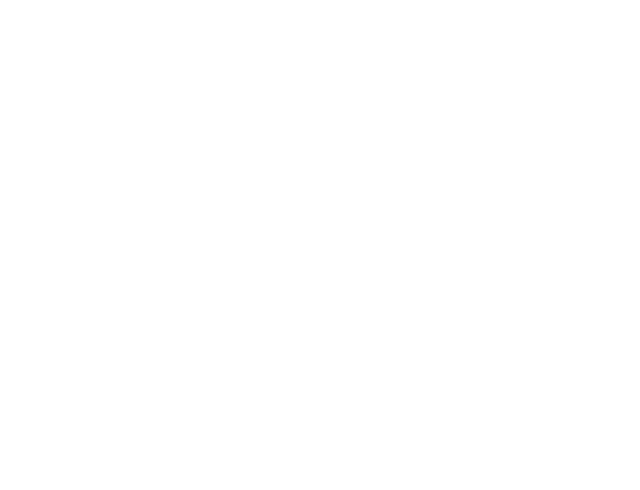
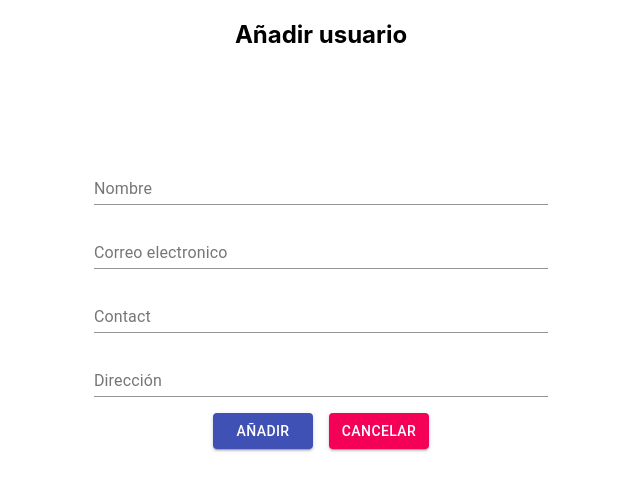
Before and after one commit to rafeldev/coopeuch-front, a React (Create React App) app: page /addUser in a window 1280 px wide. Shown: the top 490 px of the page, without its empty margins (319-959 px from the left). Built offline with nearby package versions, Linux system fonts and the light colour scheme.

Commit message:
añadiendo la accion de agregar usuario

```diff
--- a/db.json
+++ b/db.json
@@ -20,6 +20,13 @@
       "contact": "9484785787",
       "address": "France",
       "id": 3
+    },
+    {
+      "name": "prueba1",
+      "email": "prueba@gmail.com",
+      "contact": "contacto1",
+      "address": "blabla",
+      "id": 4
     }
   ]
 }
--- a/src/App.js
+++ b/src/App.js
@@ -1,12 +1,16 @@
 import './App.css';
 import { Switch, Route } from 'react-router-dom'
 import Home from './page/Home';
+import AddUser from './page/AddUser';
+import EditUser from './page/EditUser';
 
 function App() {
   return (
     <div className="App">
       <Switch>
         <Route exact path="/" component={Home} />
+        <Route exact path="/addUser" component={AddUser} />
+        <Route exact path="/editUser/:id" component={EditUser} />
       </Switch>
     </div>
   );
--- /dev/null
+++ b/src/page/AddUser.js
@@ -0,0 +1,111 @@
+import React, { useState } from 'react';
+import { makeStyles } from '@material-ui/core/styles';
+import TextField from '@material-ui/core/TextField';
+import Button from '@material-ui/core/Button';
+import { useHistory } from 'react-router';
+import { useDispatch } from 'react-redux';
+import { addUserAction } from '../redux/actions';
+
+const useStyles = makeStyles((theme) => ({
+  root: {
+    marginTop: 100,
+    '& > *': {
+      margin: theme.spacing(1),
+      width: '45ch',
+    },
+  },
+}));
+
+const AddUser = () => {
+  const classes = useStyles();
+  const history = useHistory()
+  const dispatch = useDispatch()
+
+  const [addUser, setAddUser] = useState({
+    name: "",
+    email: "",
+    contact: "",
+    address: "",
+  });
+  const [error, setError] = useState("");
+
+  const { name, email, contact, address } = addUser;
+
+  const handleInputChange = (e) => {
+    const {name, value} = e.target
+    setAddUser({...addUser, [name]: value })
+  }
+  const handleSubmit = (e) => {
+    e.preventDefault()
+    if(!name || !address || !contact || !email){
+      setError("Porfavor llena todos los inputs")
+    } else {
+      dispatch(addUserAction(addUser))
+      history.push("/")
+      setError("");
+    }
+  }
+
+  return (
+    <div>
+      <h2>Añadir usuario</h2>
+      {error && <h3 style={{color: "red"}}>{error}</h3>}
+      <form className={classes.root} noValidate autoComplete="off" onSubmit={handleSubmit}>
+        <TextField
+          id="name"
+          name="name"
+          label="Nombre"
+          value={name}
+          type="text"
+          onChange={handleInputChange}
+        />
+        <br />
+        <TextField
+          id="email"
+          name="email"
+          label="Correo electronico"
+          value={email}
+          type="email"
+          onChange={handleInputChange}
+        />
+        <br />
+        <TextField
+          id="contact"
+          name="contact"
+          label="Contact"
+          value={contact}
+          type="text"
+          onChange={handleInputChange}
+        />
+        <br />
+        <TextField
+          id="address"
+          name="address"
+          label="Dirección"
+          value={address}
+          type="text"
+          onChange={handleInputChange}
+        />
+        <br />
+        <Button
+          style={{width: "100px"}}
+          color="primary"
+          variant="contained"
+          type="submit"
+        >
+          Añadir
+        </Button>
+        <Button
+          style={{width: "100px"}}
+          color="secondary"
+          variant="contained"
+          onClick={() => history.push('/')}
+        >
+          Cancelar
+        </Button>
+      </form>
+    </div>
+  );
+};
+
+export default AddUser;
--- /dev/null
+++ b/src/page/EditUser.js
@@ -0,0 +1,111 @@
+import React, { useState } from 'react';
+import { makeStyles } from '@material-ui/core/styles';
+import TextField from '@material-ui/core/TextField';
+import Button from '@material-ui/core/Button';
+import { useHistory } from 'react-router';
+import { useDispatch } from 'react-redux';
+import { addUserAction } from '../redux/actions';
+
+const useStyles = makeStyles((theme) => ({
+  root: {
+    marginTop: 100,
+    '& > *': {
+      margin: theme.spacing(1),
+      width: '45ch',
+    },
+  },
+}));
+
+const EditUser = () => {
+  const classes = useStyles();
+  const history = useHistory()
+  const dispatch = useDispatch()
+
+  const [addUser, setAddUser] = useState({
+    name: "",
+    email: "",
+    contact: "",
+    address: "",
+  });
+  const [error, setError] = useState("");
+
+  const { name, email, contact, address } = addUser;
+
+  const handleInputChange = (e) => {
+    const {name, value} = e.target
+    setAddUser({...addUser, [name]: value })
+  }
+  const handleSubmit = (e) => {
+    e.preventDefault()
+    if(!name || !address || !contact || !email){
+      setError("Porfavor llena todos los inputs")
+    } else {
+      dispatch(addUserAction(addUser))
+      history.push("/")
+      setError("");
+    }
+  }
+
+  return (
+    <div>
+      <h2>Editar usuario</h2>
+      {error && <h3 style={{color: "red"}}>{error}</h3>}
+      <form className={classes.root} noValidate autoComplete="off" onSubmit={handleSubmit}>
+        <TextField
+          id="name"
+          name="name"
+          label="Nombre"
+          value={name}
+          type="text"
+          onChange={handleInputChange}
+        />
+        <br />
+        <TextField
+          id="email"
+          name="email"
+          label="Correo electronico"
+          value={email}
+          type="email"
+          onChange={handleInputChange}
+        />
+        <br />
+        <TextField
+          id="contact"
+          name="contact"
+          label="Contact"
+          value={contact}
+          type="text"
+          onChange={handleInputChange}
+        />
+        <br />
+        <TextField
+          id="address"
+          name="address"
+          label="Dirección"
+          value={address}
+          type="text"
+          onChange={handleInputChange}
+        />
+        <br />
+        <Button
+          style={{width: "100px"}}
+          color="primary"
+          variant="contained"
+          type="submit"
+        >
+          Actualizar
+        </Button>
+        <Button
+          style={{width: "100px"}}
+          color="secondary"
+          variant="contained"
+          onClick={() => history.push('/')}
+        >
+          Cancelar
+        </Button>
+      </form>
+    </div>
+  );
+};
+
+export default EditUser;
--- a/src/page/Home.js
+++ b/src/page/Home.js
@@ -9,6 +9,9 @@
 import Paper from '@material-ui/core/Paper';
 import Button from '@material-ui/core/Button';
 import ButtonGroup from '@material-ui/core/ButtonGroup';
+
+/* Router */
+import { useHistory } from 'react-router';
 
 /* Redux */
 import { useDispatch, useSelector } from 'react-redux';
@@ -65,9 +68,12 @@
 
 const Home = () => {
 
+  /* History */
+  const history = useHistory()
+
   /* Estilos de material UI */
   const classes = useStyles();
-  const buttonStyles = useStylesButton()
+  const buttonStyles = useStylesButton();
 
   /* Conexion con redux */
   const dispatch = useDispatch();
@@ -79,11 +85,17 @@
   }, []);
 
   const handleDeleteUser = (id) => {
-    if(window.confirm('estas seguro que deseas eliminar este usuario?')){
-      dispatch(deleteUser(id))
+    if (window.confirm('estas seguro que deseas eliminar este usuario?')) {
+      dispatch(deleteUser(id));
     }
-  }
+  };
   return (
+    <div>
+      <div className={buttonStyles.root}>
+        <Button color="primary" variant="contained" onClick={() => history.push('/addUser')}>
+          Añadir usuario
+        </Button>
+      </div>
       <TableContainer component={Paper}>
         <Table className={classes.table} aria-label="customized table">
           <TableHead>
@@ -108,11 +120,11 @@
                   <div className={buttonStyles.root}>
                     <ButtonGroup variant="contained" color="primary" aria-label="contained primary button group">
                       <Button
-                      style={{marginRight: '10px'}}
+                        style={{ marginRight: '10px' }}
                         color="secondary"
                         onClick={() => handleDeleteUser(user.id)}
                       >Eliminar</Button>
-                    <Button color="primary">Editar</Button>
+                      <Button color="primary" onClick={() => history.push(`/editUser/${user.id}`)}>Editar</Button>
                     </ButtonGroup>
                   </div>
                 </StyledTableCell>
@@ -121,6 +133,8 @@
           </TableBody>
         </Table>
       </TableContainer>
+    </div>
+
   );
 };
 
--- a/src/redux/actionType.js
+++ b/src/redux/actionType.js
@@ -1,2 +1,3 @@
 export const GET_USERS = 'GET_USERS'
 export const DELETE_USER = 'DELETE_USER'
+export const ADD_USER = 'ADD_USER'
--- a/src/redux/actions.js
+++ b/src/redux/actions.js
@@ -1,4 +1,4 @@
-import { GET_USERS, DELETE_USER } from './actionType';
+import { GET_USERS, DELETE_USER, ADD_USER } from './actionType';
 import axios from 'axios'
 
 
@@ -9,6 +9,10 @@
 
 export const userDelete = () => ({
   type: DELETE_USER
+})
+
+export const userAdded = () => ({
+  type: ADD_USER
 })
 
 export const loadUsers = () => {
@@ -29,3 +33,15 @@
     .catch((error) => console.log(error))
   }
 }
+
+
+export const addUserAction = (user) => {
+  return function(dispatch) {
+    axios.post(`${process.env.REACT_APP_API}`, user)
+    .then((res) => {
+      dispatch(userAdded())
+      // dispatch(loadUsers())
+    })
+    .catch((error) => console.log(error))
+  }
+}
--- a/src/redux/reducer.js
+++ b/src/redux/reducer.js
@@ -1,4 +1,4 @@
-import { GET_USERS, DELETE_USER } from "./actionType";
+import { GET_USERS, DELETE_USER, ADD_USER } from "./actionType";
 
 
 const initialState = {
@@ -18,10 +18,7 @@
         loading: false
       }
     case DELETE_USER:
-      return {
-        ...state,
-        loading: false
-      }
+    case ADD_USER:
     default:
       return state
   }
```
Lines whose indentation alone changed are shown as unchanged.
